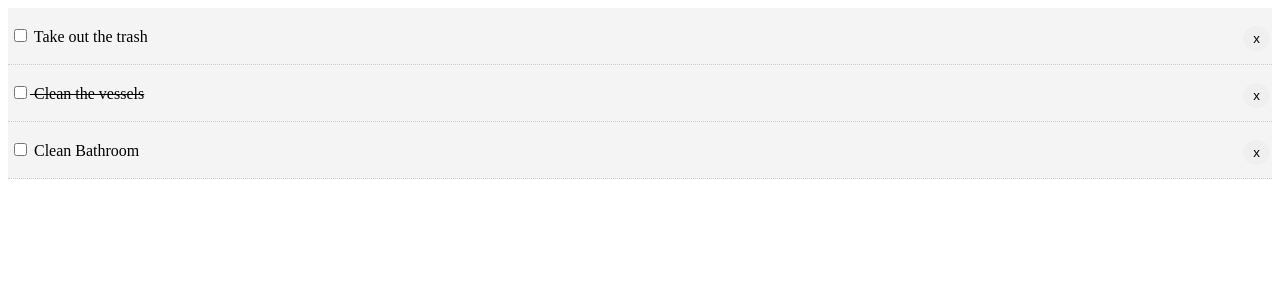
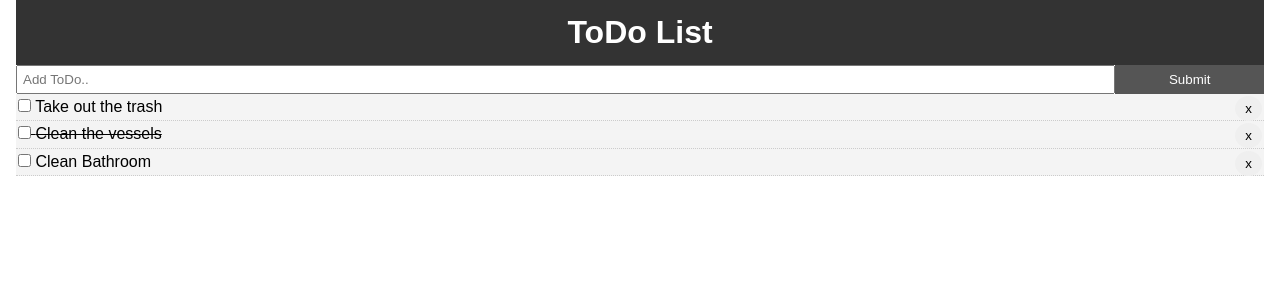
Before and after one commit to swetha234/To-Do-List, a React (Create React App) app: page / in a window 1280 px wide. Shown: the top 300 px of the page. Built offline with nearby package versions, Linux system fonts and the light colour scheme.

Commit message:
Adding Todos successfully

```diff
--- a/package.json
+++ b/package.json
@@ -8,7 +8,8 @@
     "@testing-library/user-event": "^7.1.2",
     "react": "^16.12.0",
     "react-dom": "^16.12.0",
-    "react-scripts": "3.3.0"
+    "react-scripts": "3.3.0",
+    "uuid": "^3.3.3"
   },
   "scripts": {
     "start": "react-scripts start",
--- a/src/App.css
+++ b/src/App.css
@@ -0,0 +1,32 @@
+* {
+  box-sizing: border-box;
+  margin: 0;
+  padding: 0;
+}
+
+body {
+  font-family: Arial, Helvetica, sans-serif;
+  line-height: 1.4;
+}
+
+a {
+  color: #333;
+  text-decoration: none;
+}
+
+.container {
+  padding: 0 1rem;
+}
+
+.btn {
+  display: inline-block;
+  border: none;
+  background: #555;
+  color: #fff;
+  padding: 7px 20px;
+  cursor: pointer;
+}
+
+.btn:hover {
+  background: #666;
+}
--- a/src/App.js
+++ b/src/App.js
@@ -1,5 +1,8 @@
 import React, { Component } from 'react';
+import Header from './Components/layout/Header';
 import Todos from './Components/Todos';
+import AddTodo from './Components/AddTodo';
+import uuid from 'uuid';
 
 import './App.css';
 
@@ -7,17 +10,17 @@
   state = {
     todos: [
       {
-        id: 1,
+        id: uuid.v4(),
         title: 'Take out the trash',
         completed: false
       },
       {
-        id: 2,
+        id: uuid.v4(),
         title: 'Clean the vessels',
         completed: true
       },
       {
-        id: 3,
+        id: uuid.v4(),
         title: 'Clean Bathroom',
         completed: false
       }
@@ -43,14 +46,29 @@
       todos: [...this.state.todos.filter(todo => todo.id !== id)]
     });
   };
+
+  //add Todo
+  addToDo = title => {
+    const newTodo = {
+      id: uuid.v4(),
+      title,
+      completed: false
+    };
+    this.setState({ todos: [...this.state.todos, newTodo] });
+  };
+
   render() {
     return (
       <div className='App'>
-        <Todos
-          todos={this.state.todos}
-          markComplete={this.markComplete}
-          delTodo={this.delTodo}
-        />
+        <div className='container'>
+          <Header />
+          <AddTodo addToDo={this.addToDo} />
+          <Todos
+            todos={this.state.todos}
+            markComplete={this.markComplete}
+            delTodo={this.delTodo}
+          />
+        </div>
       </div>
     );
   }
--- /dev/null
+++ b/src/Components/AddTodo.js
@@ -0,0 +1,37 @@
+import React, { Component } from 'react';
+
+export class AddTodo extends Component {
+  state = {
+    title: ''
+  };
+
+  onSubmit = e => {
+    e.preventDefault();
+    this.props.addToDo(this.state.title);
+    this.setState({ title: '' });
+  };
+
+  onChange = e => this.setState({ [e.target.name]: e.target.value });
+  render() {
+    return (
+      <form onSubmit={this.onSubmit} style={{ display: 'flex' }}>
+        <input
+          type='text'
+          name='title'
+          style={{ flex: '10', padding: '5px' }}
+          placeholder='Add ToDo..'
+          value={this.state.title}
+          onChange={this.onChange}
+        />
+        <input
+          type='submit'
+          value='Submit'
+          className='btn'
+          style={{ flex: '1' }}
+        />
+      </form>
+    );
+  }
+}
+
+export default AddTodo;
--- /dev/null
+++ b/src/Components/layout/Header.js
@@ -0,0 +1,18 @@
+import React from 'react';
+
+function Header() {
+  return (
+    <header style={headerStyle}>
+      <h1>ToDo List</h1>
+    </header>
+  );
+}
+
+const headerStyle = {
+  background: '#333',
+  color: '#fff',
+  textAlign: 'center',
+  padding: '10px'
+};
+
+export default Header;
```
